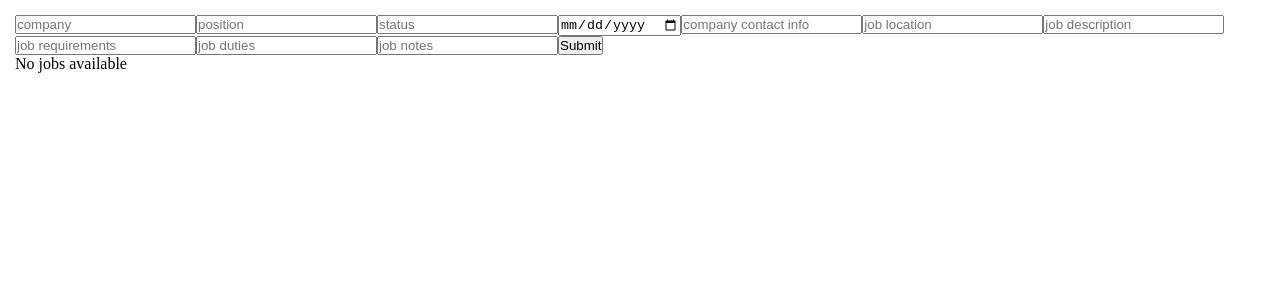
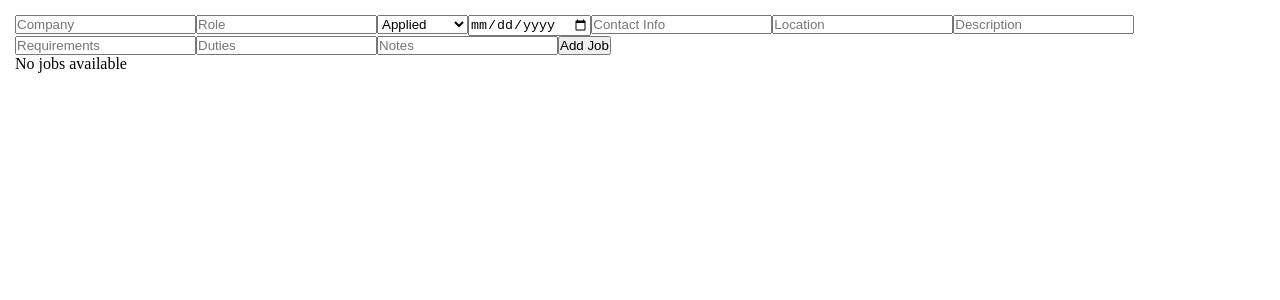
Before and after one commit to Bongeka-Bhungane/task3-job-application-tracker, a React (Vite) app: page /jobs in a window 1280 px wide. Shown: the top 300 px of the page. Built offline with nearby package versions, Linux system fonts and the light colour scheme; a web font is replaced by a local one.

Commit message:
the card now shows the required jobs for only the registered user, now i need to create the full details card and the search bar and filters

```diff
--- a/db.json
+++ b/db.json
@@ -22,6 +22,29 @@
           "notes": "jhdgtzasht"
         }
       ]
+    },
+    {
+      "id": "89d9",
+      "name": "Bongeka",
+      "surname": "ndlove",
+      "email": "angelandlovu@gmail.com",
+      "phone": "0832964212",
+      "password": "2001",
+      "jobs": [
+        {
+          "id": 1758616438663,
+          "title": "waiter",
+          "company": "desiny",
+          "status": "denied",
+          "applicationDate": "2025-09-09",
+          "contactInfo": "desinyworld@gmail.com",
+          "location": "paris",
+          "description": "thtgrjytgrs",
+          "requirements": "zrarwse\\a",
+          "duties": "gfxjytdkiuj",
+          "notes": "hmjykxrsrxt"
+        }
+      ]
     }
   ]
 }
--- a/src/compontents/JobForm.tsx
+++ b/src/compontents/JobForm.tsx
@@ -1,13 +1,16 @@
 import React, { useState } from "react";
+import type { Job, User } from "../types";
 
 interface JobFormProps {
-  onJobAdded: (job: any) => void;
+  onJobAdded: (job: Job) => void;
 }
 
 export default function JobForm({ onJobAdded }: JobFormProps) {
   const [title, setTitle] = useState("");
   const [company, setCompany] = useState("");
-  const [status, setStatus] = useState("");
+  const [status, setStatus] = useState<"applied" | "interviewed" | "denied">(
+    "applied"
+  );
   const [applicationDate, setApplicationDate] = useState("");
   const [contactInfo, setContactInfo] = useState("");
   const [location, setLocation] = useState("");
@@ -25,16 +28,9 @@ export default function JobForm({ onJobAdded }: JobFormProps) {
       return;
     }
 
-    const user = JSON.parse(storedUser);
+    const user: User = JSON.parse(storedUser);
 
-    // ✅ Ensure we have a valid user ID
-    if (!user.id || isNaN(Number(user.id))) {
-      alert("Invalid user. Please log in again.");
-      localStorage.removeItem("user");
-      return;
-    }
-
-    const newJob = {
+    const newJob: Job = {
       id: Date.now(),
       title,
       company,
@@ -50,7 +46,6 @@ export default function JobForm({ onJobAdded }: JobFormProps) {
 
     const updatedJobs = [...(user.jobs || []), newJob];
 
-    // PATCH request to update user's jobs
     const res = await fetch(`http://localhost:5000/users/${user.id}`, {
       method: "PATCH",
       headers: { "Content-Type": "application/json" },
@@ -62,18 +57,14 @@ export default function JobForm({ onJobAdded }: JobFormProps) {
       return;
     }
 
-    const updatedUser = await res.json();
-
-    // ✅ Save updated user (with correct jobs + id) back to localStorage
+    const updatedUser: User = await res.json();
     localStorage.setItem("user", JSON.stringify(updatedUser));
-
     onJobAdded(newJob);
-    console.log("Job added:", updatedUser);
 
     // Reset form
     setTitle("");
     setCompany("");
-    setStatus("");
+    setStatus("applied");
     setApplicationDate("");
     setContactInfo("");
     setLocation("");
@@ -84,80 +75,72 @@ export default function JobForm({ onJobAdded }: JobFormProps) {
   };
 
   return (
-    <div>
     <form onSubmit={handleSubmit}>
       <input
         type="text"
-          placeholder="company"
+        placeholder="Company"
         value={company}
         onChange={(e) => setCompany(e.target.value)}
         required
       />
       <input
         type="text"
-          placeholder="position"
+        placeholder="Role"
         value={title}
         onChange={(e) => setTitle(e.target.value)}
         required
       />
-        <input
-          type="text"
-          placeholder="status"
+      <select
         value={status}
-          onChange={(e) => setStatus(e.target.value)}
-          required
-        />
+        onChange={(e) => setStatus(e.target.value as Job["status"])}
+      >
+        <option value="applied">Applied</option>
+        <option value="interviewed">Interviewed</option>
+        <option value="denied">Denied</option>
+      </select>
       <input
         type="date"
-          placeholder="application date"
         value={applicationDate}
         onChange={(e) => setApplicationDate(e.target.value)}
         required
       />
       <input
-          type="email"
-          placeholder="company contact info"
+        type="text"
+        placeholder="Contact Info"
         value={contactInfo}
         onChange={(e) => setContactInfo(e.target.value)}
-          required
       />
       <input
         type="text"
-          placeholder="job location"
+        placeholder="Location"
         value={location}
         onChange={(e) => setLocation(e.target.value)}
-          required
       />
       <input
         type="text"
-          placeholder="job description"
+        placeholder="Description"
         value={description}
         onChange={(e) => setDescription(e.target.value)}
-          required
       />
       <input
         type="text"
-          placeholder="job requirements"
+        placeholder="Requirements"
         value={requirements}
         onChange={(e) => setRequirements(e.target.value)}
-          required
       />
       <input
         type="text"
-          placeholder="job duties"
+        placeholder="Duties"
         value={duties}
         onChange={(e) => setDuties(e.target.value)}
-          required
       />
       <input
         type="text"
-          placeholder="job notes"
+        placeholder="Notes"
         value={notes}
         onChange={(e) => setNotes(e.target.value)}
-          required
       />
-        <button type="submit">Submit</button>
+      <button type="submit">Add Job</button>
     </form>
-    </div>
   );
 }
--- a/src/compontents/JobListCard.tsx
+++ b/src/compontents/JobListCard.tsx
@@ -1,73 +1,35 @@
-import React, { useEffect, useState } from "react";
+import React from "react";
+import type { Job, User } from "../types";
 
-type Job = {
-  id: number;
-  title: string;
-  company: string;
-  applicationDate: string;
-  status: "applied" | "interviewed" | "denied";
-  contactInfo: string;
-  location: string;
-  description: string;
-  requirements: string;
-  duties: string;
-  notes: string;
-};
+interface JobListCardProps {
+  jobs: Job[];
+  setJobs: React.Dispatch<React.SetStateAction<Job[]>>;
+}
 
-export default function JobListCard() {
-  const [jobs, setJobs] = useState<Job[]>([]);
-
-  // ✅ Load jobs for logged-in user
-  useEffect(() => {
+export default function JobListCard({ jobs, setJobs }: JobListCardProps) {
+  const handleStatusChange = async (id: number, newStatus: Job["status"]) => {
     const storedUser = localStorage.getItem("user");
     if (!storedUser) return;
-
-    const user = JSON.parse(storedUser);
-
-    // fetch latest user with jobs from server
-    const fetchUserJobs = async () => {
-      try {
-        const res = await fetch(`http://localhost:5000/users/${user.id}`);
-        if (!res.ok) throw new Error("Failed to fetch user jobs");
-
-        const freshUser = await res.json();
-        setJobs(freshUser.jobs || []);
-      } catch (error) {
-        console.error("Error fetching jobs:", error);
-      }
-    };
-
-    fetchUserJobs();
-  }, []);
-
-  // ✅ Update job status
-  const handleStatusChange = async (id: number, newStatus: Job["status"]) => {
-    try {
-      const storedUser = localStorage.getItem("user");
-      if (!storedUser) return;
-      const user = JSON.parse(storedUser);
+    const user: User = JSON.parse(storedUser);
 
     const updatedJobs = jobs.map((job) =>
       job.id === id ? { ...job, status: newStatus } : job
     );
 
-      // update user on server
     const res = await fetch(`http://localhost:5000/users/${user.id}`, {
       method: "PATCH",
       headers: { "Content-Type": "application/json" },
       body: JSON.stringify({ jobs: updatedJobs }),
     });
 
-      if (!res.ok) throw new Error("Failed to update job status");
+    if (!res.ok) {
+      alert("Failed to update job status");
+      return;
+    }
 
     setJobs(updatedJobs);
-
-      // update localStorage user copy
-      const updatedUser = { ...user, jobs: updatedJobs };
+    const updatedUser: User = { ...user, jobs: updatedJobs };
     localStorage.setItem("user", JSON.stringify(updatedUser));
-    } catch (error) {
-      console.error("Error updating status:", error);
-    }
   };
 
   return (
@@ -108,21 +70,6 @@ export default function JobListCard() {
             <p>
               <strong>Contact Info:</strong> {job.contactInfo}
             </p>
-            <p>
-              <strong>Location:</strong> {job.location}
-            </p>
-            <p>
-              <strong>Description:</strong> {job.description}
-            </p>
-            <p>
-              <strong>Requirements:</strong> {job.requirements}
-            </p>
-            <p>
-              <strong>Duties:</strong> {job.duties}
-            </p>
-            <p>
-              <strong>Notes:</strong> {job.notes}
-            </p>
           </div>
         ))
       )}
--- a/src/pages/JobLists.tsx
+++ b/src/pages/JobLists.tsx
@@ -1,15 +1,23 @@
-import React from 'react'
-import JobForm from '../compontents/JobForm'
-import JobListCard from '../compontents/JobListCard';
+import React, { useState, useEffect } from "react";
+import JobForm from "../compontents/JobForm";
+import JobListCard from "../compontents/JobListCard";
+import type { Job, User } from "../types";
 
 export default function JobLists() {
+  const [jobs, setJobs] = useState<Job[]>([]);
+
+  // Load jobs for logged-in user
+  useEffect(() => {
+    const storedUser = localStorage.getItem("user");
+    if (!storedUser) return;
+    const user: User = JSON.parse(storedUser);
+    setJobs(user.jobs || []);
+  }, []);
+
   return (
     <div>
-        <JobForm onJobAdded={function (job: any): void {
-              // Handle the added job, e.g., log it or update state
-              alert('Job: ' + JSON.stringify(job.title) + ' at ' + JSON.stringify(job.company) + ' added successfully!');
-          }} />
-        <JobListCard />
+      <JobForm onJobAdded={(newJob) => setJobs((prev) => [...prev, newJob])} />
+      <JobListCard jobs={jobs} setJobs={setJobs} />
     </div>
-  )
+  );
 }
```
Also changed, not shown: src/types.d.ts (added, +23 -0 lines). Lines whose indentation alone changed are shown as unchanged.
